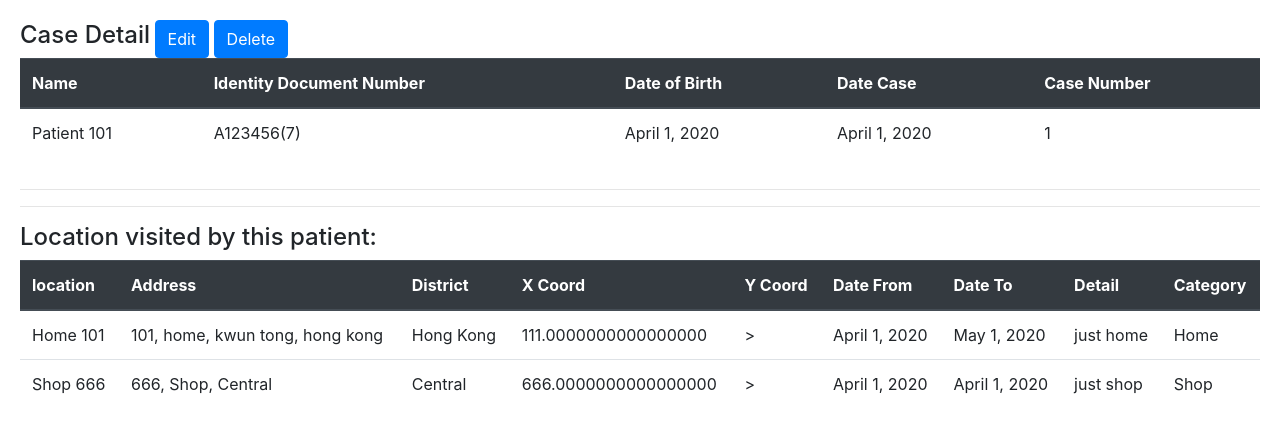
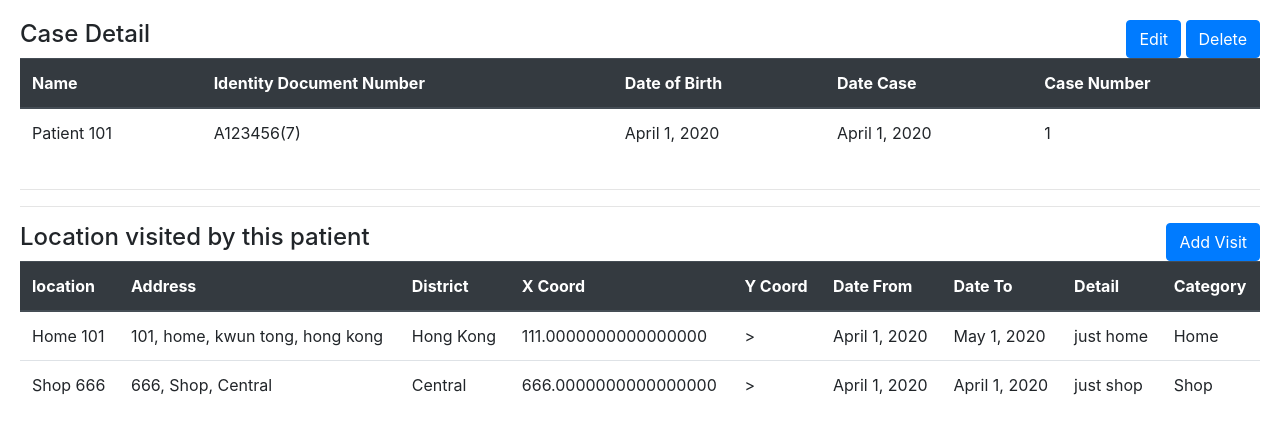
Before and after one commit to zupeter/trans19, a Django app: page /case/1/ in a window 1280 px wide. Shown: the part 56-490 px from the top of the page. Run offline with Django 3.2, Linux system fonts and the light colour scheme; data comes from the database, SQL or seed files in the repository; some libraries are stand-ins or nearby versions.

Commit message:
thinking how to add visit

```diff
--- a/src/record/templates/case/detail.html
+++ b/src/record/templates/case/detail.html
@@ -3,11 +3,19 @@
 
 
 {% block content %}
+<div class="row">
+	<div class="col-6">
+		<h4 style="display:inline">Case Detail</h4>
+	</div>
+	<div class="col-6">
+		<div class="text-right">
+			<a href='{{ object_case.get_edit_url }}' class="btn btn-primary">Edit</a>
+			<a href='{{ object_case.get_delete_url }}' class="btn btn-primary">Delete</a>
+		</div>
+	</div>
+</div>
 <div class='row'>
 	<div class='col-12'>
-		<h4 style="display:inline">Case Detail</h4>
-		<a href='{{ object_case.get_edit_url }}' class="btn btn-primary">Edit</a>
-		<a href='{{ object_case.get_delete_url }}' class="btn btn-primary">Delete</a>
 		<table class="table">
 			<thead class="thead-dark">
 				<tr>
@@ -33,8 +41,19 @@
 <hr>
 <hr>
 <div class="row">
+	<div class='col-6'>
+		<h4 style="display:inline">Location visited by this patient</h4>
+	</div>
+	<div class="col-6">
+		<div class="text-right">
+			<a href='{{ object_case.get_edit_url }}' class="btn btn-primary">Add Visit</a>
+		</div>
+	</div>
+</div>
+
+<div class="row">
 	<div class='col-12'>
-		<h4>Location visited by this patient:</h5>
+
 		<!-- query case object's all visit and make a table with the data -->
 		<table class="table">
 			<thead class="thead-dark">
```
Also changed, not shown: src/record/templates/Visit/form.html (added, +8 -0 lines).
